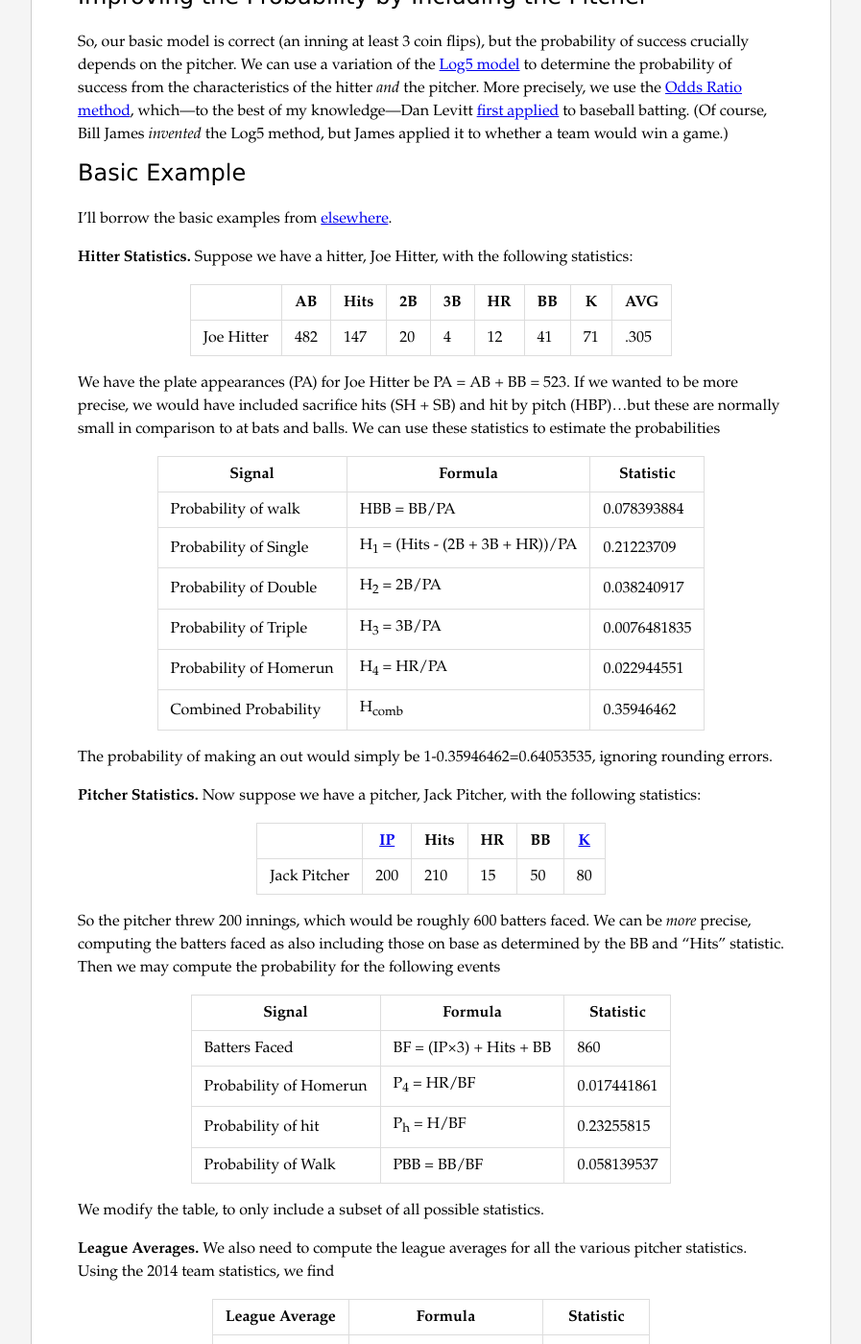
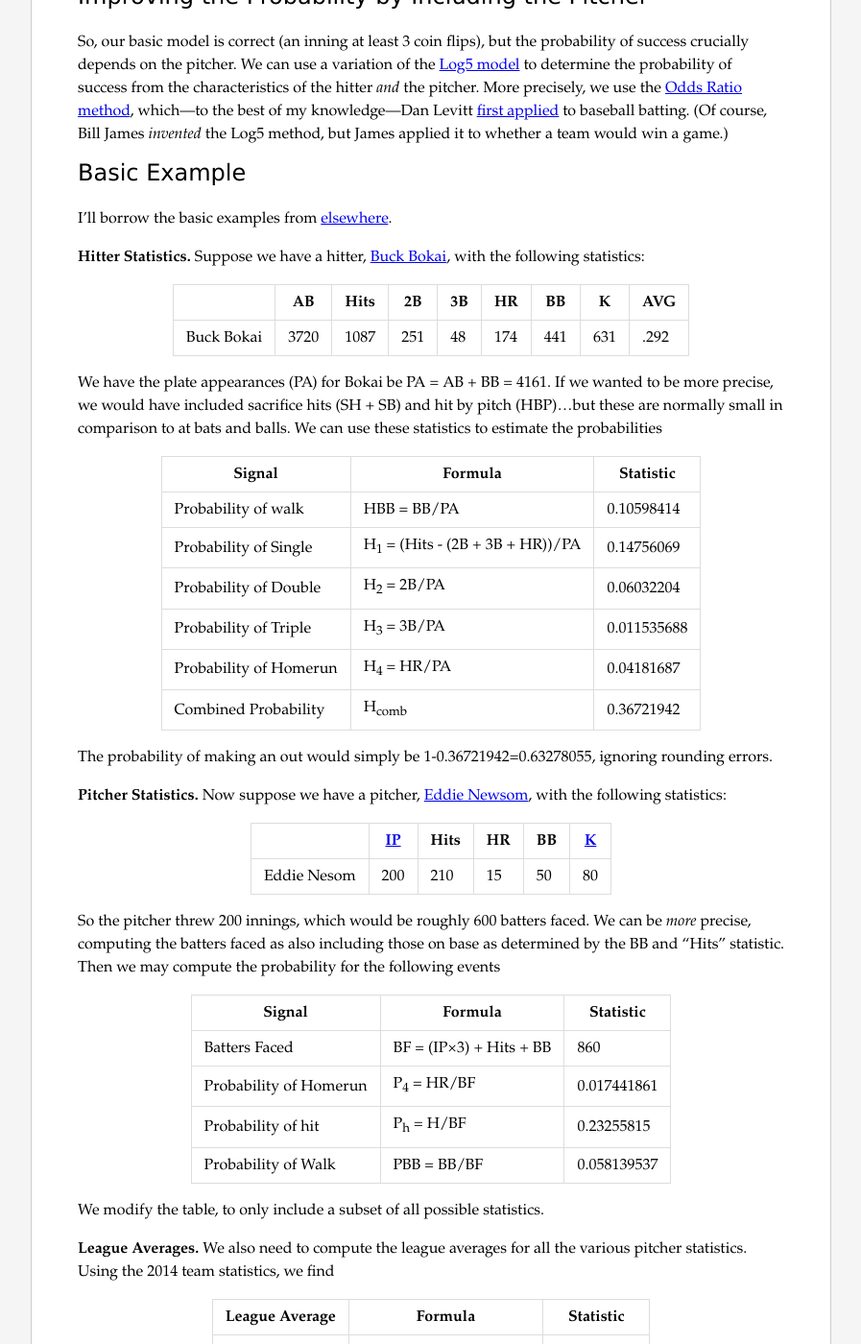
Before and after one commit to pqnelson/pqnelson.github.com, a Jekyll site: the page built from _posts/2015-07-05-bernoulli-batters-markov-coaches.md, in a window 1280 px wide and 1400 px high, scrolled down 5940 px. Shown: the whole window at 96% size, without its empty margins (191-1088 px from the left). Built offline with Jekyll 4.4.1, drawn with Linux system fonts in a browser that asks for light colours; Markdown is read by kramdown in place of the engine named in the settings; formulas are drawn with MathJax 3; comment, search, counter and statistics services are not loaded; some of the changed text lies outside the part shown.

Commit message:
Updated metasyntactic baseball variables

```diff
--- a/_posts/2015-07-05-bernoulli-batters-markov-coaches.md
+++ b/_posts/2015-07-05-bernoulli-batters-markov-coaches.md
@@ -372,37 +372,37 @@ I'll borrow the basic examples from
 [elsewhere](http://sbs-baseball.com/theory.txt).
 
 **Hitter Statistics.**
-Suppose we have a hitter, Joe Hitter, with the following statistics:
+Suppose we have a hitter, [Buck Bokai](http://en.memory-alpha.wikia.com/wiki/Buck_Bokai), with the following statistics:
 
-|            |   AB | Hits | 2B | 3B | HR | BB | K | AVG |
-|------------|------|------|----|----|----|----|---|-----|
-| Joe Hitter |  482 | 147  | 20 |  4 | 12 | 41 | 71| .305|
+|            |   AB | Hits | 2B  | 3B |  HR | BB  | K   | AVG  |
+|------------|------|------|-----|----|-----|-----|-----|------|
+| Buck Bokai | 3720 | 1087 | 251 | 48 | 174 | 441 | 631 | .292 |
 
-We have the plate appearances (PA) for Joe Hitter be PA = AB + BB
-= 523. If we wanted to be more precise, we would have included sacrifice
+We have the plate appearances (PA) for Bokai be PA = AB + BB
+= 4161. If we wanted to be more precise, we would have included sacrifice
 hits (SH + SB) and hit by pitch (HBP)...but these are normally small in
 comparison to at bats and balls. We can use these statistics to estimate
 the probabilities
 
 | Signal                 | Formula     | Statistic              |
 |------------------------|-------------|------------------------|
-| Probability of walk    | HBB = BB/PA | 0.078393884 |
-| Probability of Single  | H<sub>1</sub> = (Hits - (2B + 3B + HR))/PA | 0.21223709 |
-| Probability of Double  | H<sub>2</sub> = 2B/PA | 0.038240917 |
-| Probability of Triple  | H<sub>3</sub> = 3B/PA | 0.0076481835 |
-| Probability of Homerun | H<sub>4</sub> = HR/PA | 0.022944551 |
-| Combined Probability   | H<sub>comb</sub>      | 0.35946462  |
+| Probability of walk    | HBB = BB/PA | 0.10598414             |
+| Probability of Single  | H<sub>1</sub> = (Hits - (2B + 3B + HR))/PA | 0.14756069 |
+| Probability of Double  | H<sub>2</sub> = 2B/PA | 0.06032204   |
+| Probability of Triple  | H<sub>3</sub> = 3B/PA | 0.011535688  |
+| Probability of Homerun | H<sub>4</sub> = HR/PA | 0.04181687   |
+| Combined Probability   | H<sub>comb</sub>      | 0.36721942   |
 
 The probability of making an out would simply be
-1-0.35946462=0.64053535, ignoring rounding errors.
+1-0.36721942=0.63278055, ignoring rounding errors.
 
 **Pitcher Statistics.**
-Now suppose we have a pitcher, Jack Pitcher, with the following
+Now suppose we have a pitcher, [Eddie Newsom](http://en.memory-alpha.wikia.com/wiki/Eddie_Newsom), with the following
 statistics:
 
 |              |  [IP](https://en.wikipedia.org/wiki/Innings_pitched)  | Hits | HR | BB | [K](https://en.wikipedia.org/wiki/Strikeout)  |
 |--------------|------|------|----|----|----|
-| Jack Pitcher |  200 | 210  | 15 | 50 | 80 |
+| Eddie Nesom |  200 | 210  | 15 | 50 | 80 |
 
 So the pitcher threw 200 innings, which would be roughly 600 batters
 faced. We can be *more* precise, computing the batters faced as also
@@ -430,6 +430,16 @@ statistics. Using the 2014 team statistics, we find
 | Hit             | L<sub>h</sub> = H/LABF | 0.22308213  |
 | Homerun         | LHR = HR/LABF          | 0.022450337 |
 
+**Remark (Doubles and Triples).**
+We should, ideally, expand this table to include the number of doubles
+and triples. We can compute this using the number of doubles and triples
+from the batting table. With this data, we can approximate the number of
+doubles and triples our pitcher (in our case, Eddie Newsom) allowed by
+multiplying P<sub>h</sub> by the ratio of L2B/LABF (the total number of
+doubles allowed in the league, by the total number of batters faced in
+the leage) or L3B/LABF, respectively.
+(End of Remark)
+
 **Computing the Probability.**
 Now that we have all these statistics assembled, we can compute the
 probability the hitter will hit the ball. We multiply the action we're
```
Also changed, not shown: other parts of _posts/2015-07-05-bernoulli-batters-markov-coaches.md (+1 -1 lines), assets/buck_bokai2.jpg (added).
